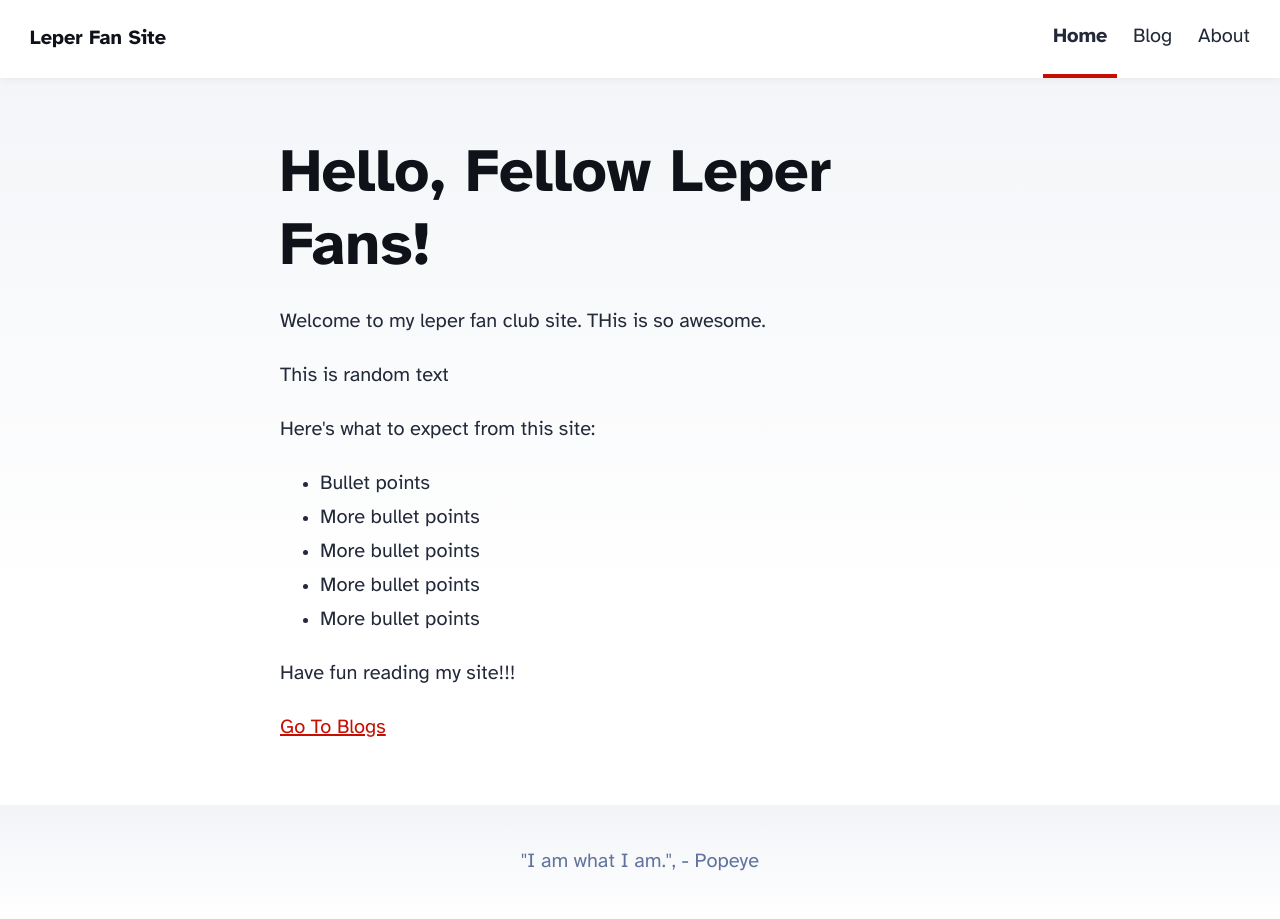
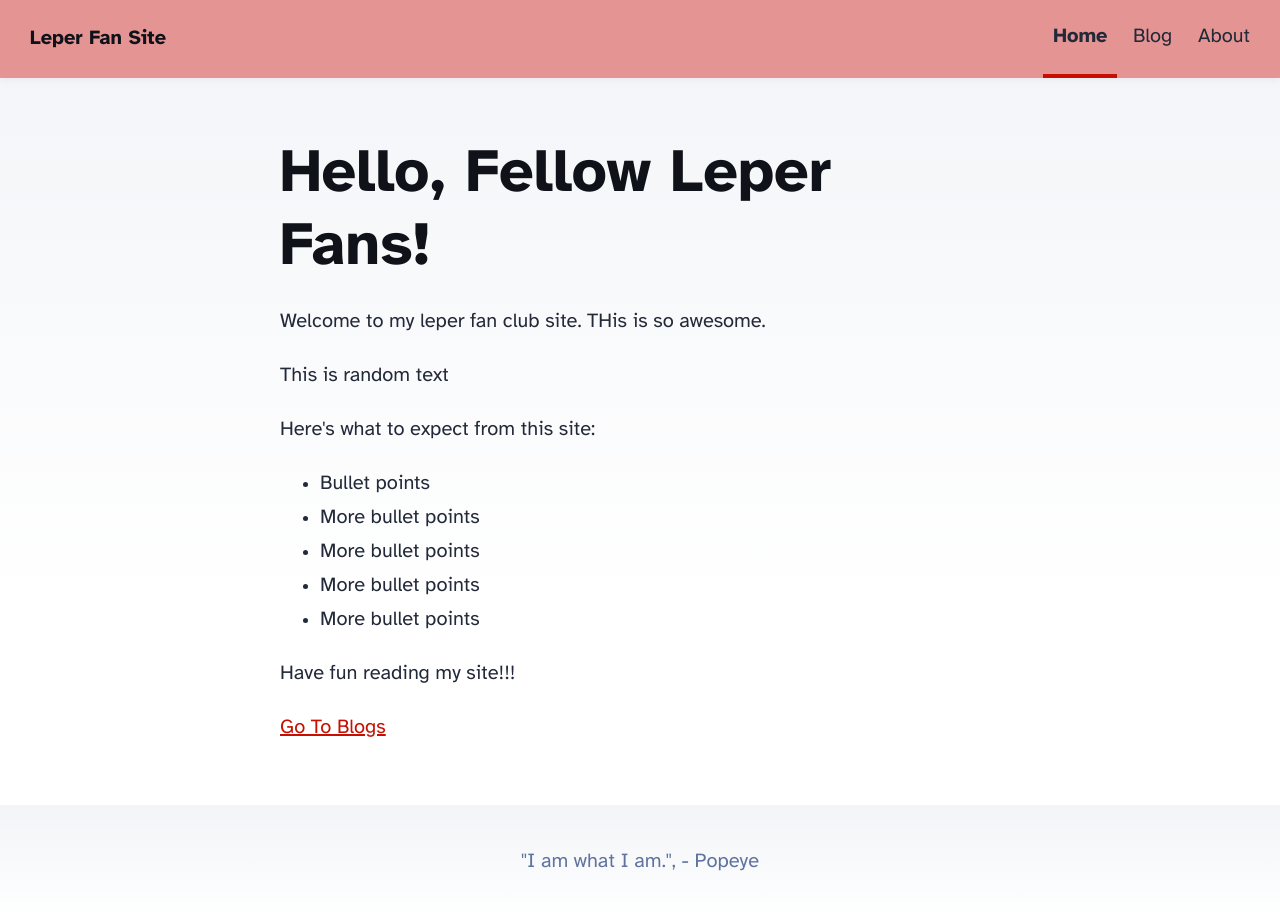
Before and after one commit to BiigFish/lepers, an Astro site: page / in a window 1280 px wide. Built offline with nearby package versions, Linux system fonts and the light colour scheme; Astro itself is replaced by a stand-in of ours.

Commit message:
Update Header.astro

```diff
--- a/src/components/Header.astro
+++ b/src/components/Header.astro
@@ -17,7 +17,7 @@ import { SITE_TITLE } from '../consts';
 	header {
 		margin: 0;
 		padding: 0 1em;
-		background: white;
+		background: rgb(229, 148, 148);
 		box-shadow: 0 2px 8px rgba(var(--black), 5%);
 	}
 	h2 {
```
